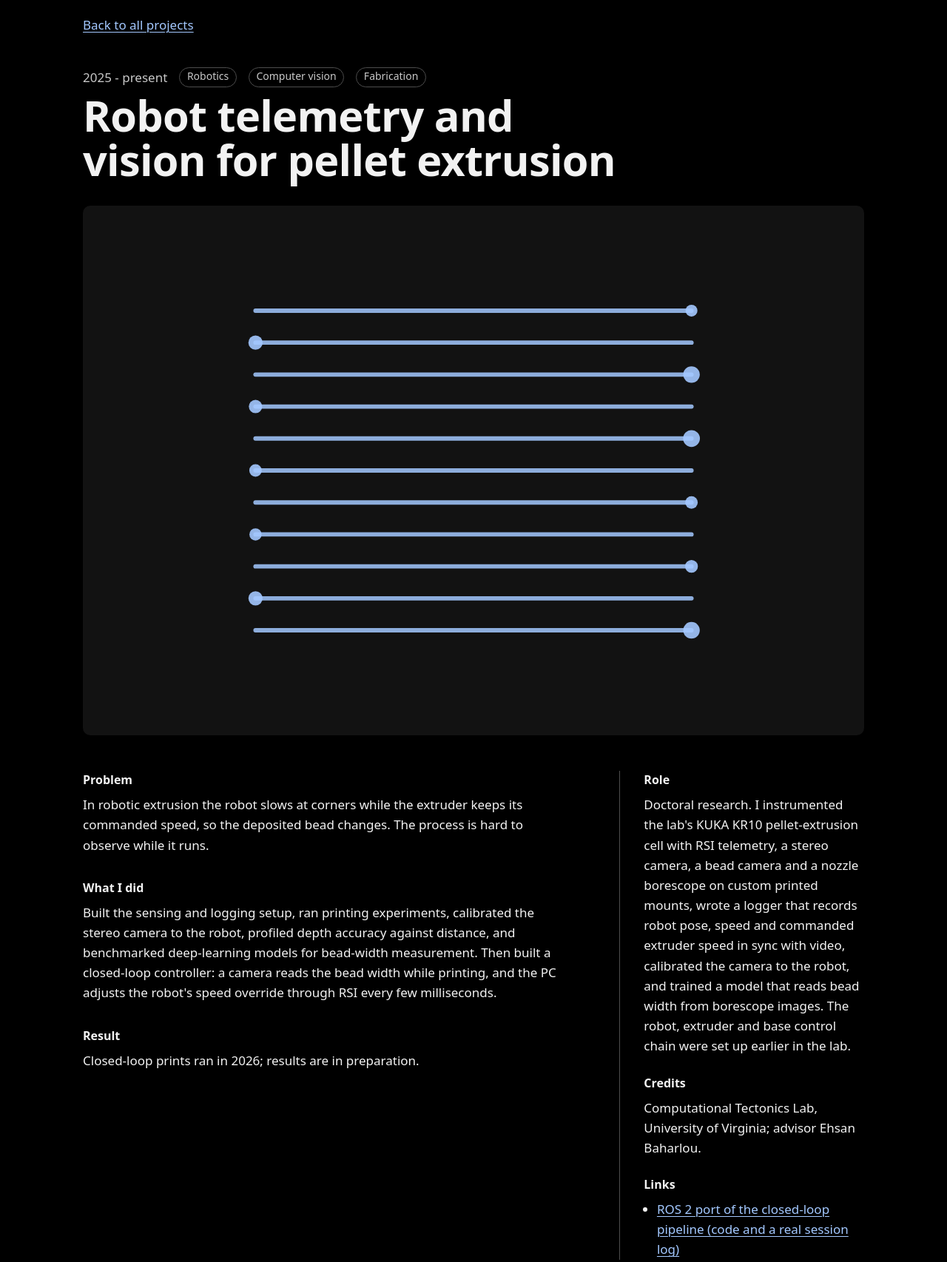
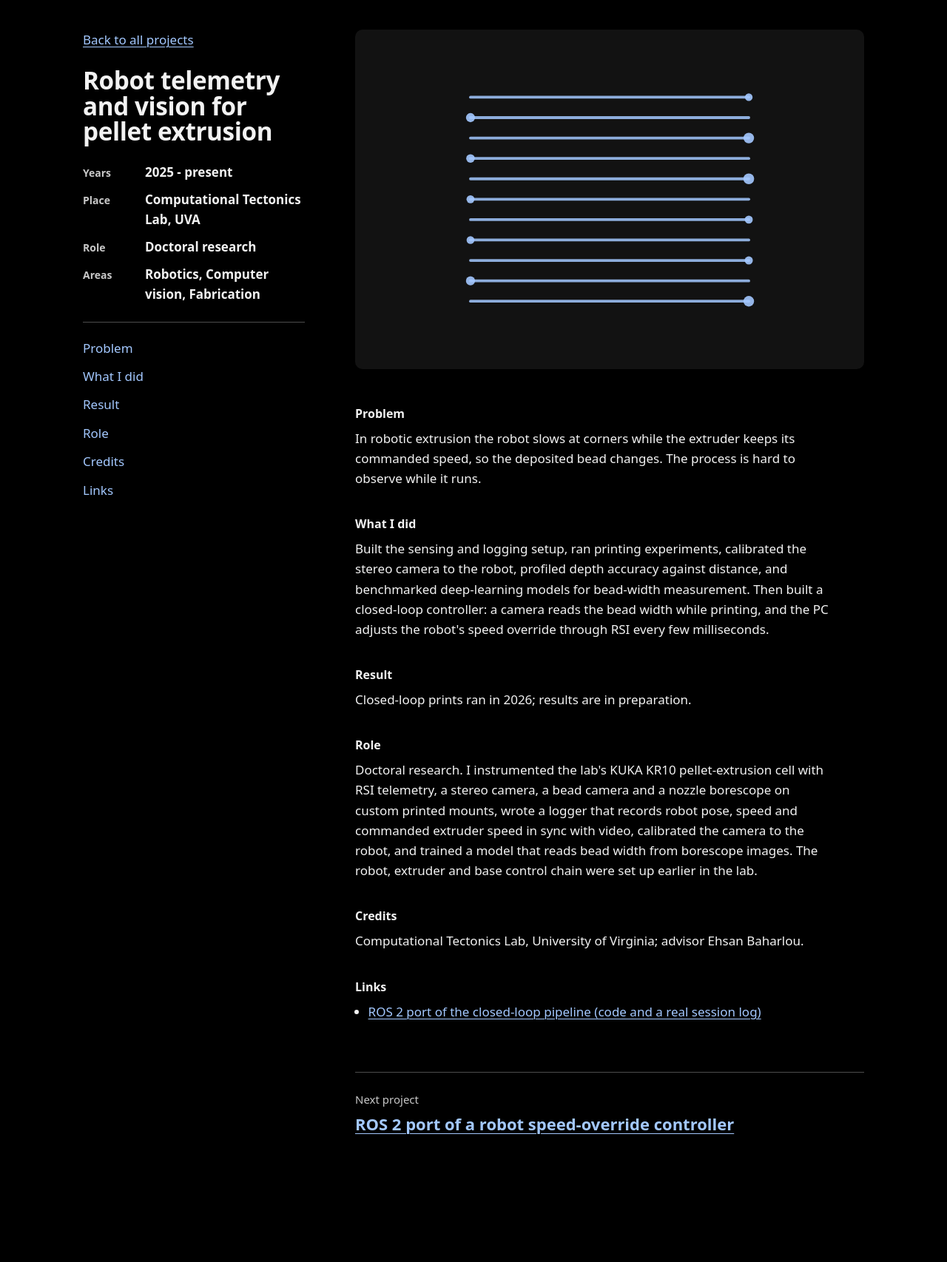
Before and after one commit to yem-hjk6th/yem-hjk6th-personal-web, an Astro site: page /projects/vision-guided-pellet-extrusion in a window 1280 px wide. Shown: the top 1706 px of the page at 74% size. After the commit the page ends 1617 px from the top, so only its background shows below. Built offline with nearby package versions, Linux system fonts and the light colour scheme; Astro itself is replaced by a stand-in of ours; a web font is replaced by a local one.

Commit message:
Project pages: sticky sidebar and thumbnail-to-header view transition
Sidebar (title, years, place, role, areas, section links) is sticky from
1024 px and stacks above the content on smaller screens. Astro ClientRouter
morphs the list thumbnail and title into the page header (transition:name);
Astro turns the animation off under prefers-reduced-motion.

Scripts now set up on astro:page-load; Lenis is torn down before each swap
and re-created on the homepage. history.replaceState keeps the router's
state so Back still works after filtering.

Co-Authored-By: Claude Opus 5.5 <noreply@anthropic.com>

```diff
--- a/src/components/SpotlightReveal.astro
+++ b/src/components/SpotlightReveal.astro
@@ -42,6 +42,7 @@ const pic = { widths, sizes, formats: ['avif', 'webp'] as const, loading: 'lazy'
 </div>
 
 <script>
+  import { onPageLoad } from '../scripts/lifecycle';
   const reduce = () => window.matchMedia('(prefers-reduced-motion: reduce)').matches;
   const clamp = (v: number) => Math.min(1, Math.max(0, v));
 
@@ -100,7 +101,7 @@ const pic = { widths, sizes, formats: ['avif', 'webp'] as const, loading: 'lazy'
     draw();
   }
 
-  document.querySelectorAll<HTMLElement>('[data-spotlight]').forEach(mount);
+  onPageLoad(() => document.querySelectorAll<HTMLElement>('[data-spotlight]').forEach(mount));
 </script>
 
 <style>
--- a/src/layouts/Base.astro
+++ b/src/layouts/Base.astro
@@ -1,6 +1,7 @@
 ---
 import { profile } from '../lib/content';
 import { archivoFonts } from '../lib/fonts';
+import { ClientRouter } from 'astro:transitions';
 interface Props { title?: string; description?: string; noindex?: boolean }
 const { title, description = profile.headlines.robotics_cv, noindex = false } = Astro.props;
 const fullTitle = title ? `${title} | ${profile.name}` : profile.name;
@@ -17,6 +18,7 @@ const canonical = new URL(Astro.url.pathname, Astro.site);
     <link rel="canonical" href={canonical} />
     {archivoFonts.map((f) => <link rel="preload" href={f} as="font" type="font/woff2" crossorigin />)}
     <link rel="icon" href="/favicon.svg" type="image/svg+xml" />
+    <ClientRouter />
     {noindex && <meta name="robots" content="noindex" />}
     <slot name="head" />
   </head>
--- a/src/pages/projects/[slug].astro
+++ b/src/pages/projects/[slug].astro
@@ -11,27 +11,65 @@ export function getStaticPaths() {
 const { project: p } = Astro.props as { project: Project };
 const i = projects.findIndex((x) => x.slug === p.slug);
 const next = projects[(i + 1) % projects.length];
-const sections: { h: string; body: string | null }[] = [
-  { h: 'Problem', body: p.problem },
-  { h: 'What I did', body: p.what_i_did },
-  { h: 'Result', body: p.result },
-];
+// TODO labels show on the dev server only; the public build skips empty sections.
+const sections = [
+  { id: 'problem', h: 'Problem', body: p.problem },
+  { id: 'what-i-did', h: 'What I did', body: p.what_i_did },
+  { id: 'result', h: 'Result', body: p.result },
+].filter((s) => s.body || import.meta.env.DEV);
+const toc = [...sections, { id: 'role', h: 'Role' }, { id: 'credits', h: 'Credits' }, { id: 'links', h: 'Links' }];
 const images = (p.media.images ?? []).map((m) => resolveImage(m, p.slug)!);
+const [lead, ...rest] = images;
 const video = resolveVideo(p.media.video, p.slug);
 ---
 <Base title={p.title} description={p.problem}>
-  <header class="wrap top">
-    <a href="/#work">Back to all projects</a>
-  </header>
   <main id="main" class="wrap project">
-    <div class="head">
-      <p class="meta"><span>{p.years}</span>{p.tags.map((t) => <span class="tag">{tagLabel[t] ?? t}</span>)}</p>
-      <h1>{p.title} {p.status === 'draft' && <span class="draft-label">In progress</span>}</h1>
+    <aside class="side" aria-label="Project summary">
+      <div class="side-inner">
+        <a class="back" href="/#work">Back to all projects</a>
+        <h1 transition:name={`title-${p.slug}`}>{p.title} {p.status === 'draft' && <span class="draft-label">In progress</span>}</h1>
+        <dl class="facts">
+          <div><dt>Years</dt><dd>{p.years}</dd></div>
+          {p.meta.place && <div><dt>Place</dt><dd>{p.meta.place}</dd></div>}
+          <div><dt>Role</dt><dd>{p.meta.role}</dd></div>
+          <div><dt>Areas</dt><dd>{p.tags.map((t) => tagLabel[t] ?? t).join(', ')}</dd></div>
+        </dl>
+        <nav class="toc" aria-label="On this page">
+          <ul>{toc.map((s) => <li><a href={`#${s.id}`}>{s.h}</a></li>)}</ul>
+        </nav>
+      </div>
+    </aside>
+
+    <div class="content">
+      <div class="lead" transition:name={`media-${p.slug}`}>
+        {lead ? <MediaFrame image={lead} slug={p.slug} size="large" />
+          : !video && <MediaFrame image={null} slug={p.slug} size="large" />}
       </div>
 
+      {sections.map((s) => (
+        <section id={s.id}>
+          <h2>{s.h}</h2>
+          {s.body ? <p>{s.body}</p> : <p><span class="todo">TODO: {s.h.toLowerCase()} not yet written in projects.yaml</span></p>}
+        </section>
+      ))}
+      <section id="role">
+        <h2>Role</h2>
+        <p>{p.role}</p>
+      </section>
+      <section id="credits">
+        <h2>Credits</h2>
+        <p>{p.credits}</p>
+      </section>
+      <section id="links">
+        <h2>Links</h2>
+        {p.links.length ? (
+          <ul>{p.links.map((l) => <li><a href={l.url} rel="noopener">{l.label}</a></li>)}</ul>
+        ) : <p class="none">No public links yet.</p>}
+      </section>
+
+      {(rest.length > 0 || video) && (
         <div class="gallery">
-      {images.length === 0 && !video && <MediaFrame image={null} slug={p.slug} size="large" />}
-      {images.map((img) => <MediaFrame image={img} slug={p.slug} size="large" />)}
+          {rest.map((img) => <MediaFrame image={img} slug={p.slug} size="large" />)}
           {video && (
             video.url ? (
               <figure class="video">
@@ -41,55 +79,48 @@ const video = resolveVideo(p.media.video, p.slug);
             ) : import.meta.env.DEV && <p><span class="todo">TODO: add the file {video.path} (listed in projects.yaml, not in the repo yet)</span></p>
           )}
         </div>
+      )}
 
-    <div class="body">
-      <div class="sections">
-        {/* TODO labels show on the dev server only; the public build skips empty sections. */}
-        {sections.filter((s) => s.body || import.meta.env.DEV).map((s) => (
-          <section>
-            <h2>{s.h}</h2>
-            {s.body ? <p>{s.body}</p> : <p><span class="todo">TODO: {s.h.toLowerCase()} not yet written in projects.yaml</span></p>}
-          </section>
-        ))}
-      </div>
-      <aside>
-        <h2>Role</h2>
-        <p>{p.role}</p>
-        <h2>Credits</h2>
-        <p>{p.credits}</p>
-        <h2>Links</h2>
-        {p.links.length ? (
-          <ul>{p.links.map((l) => <li><a href={l.url} rel="noopener">{l.label}</a></li>)}</ul>
-        ) : <p class="none">No public links yet.</p>}
-      </aside>
-    </div>
       <nav class="next" aria-label="Next project">
         <span>Next project</span>
         <a href={`/projects/${next.slug}/`}>{next.title}</a>
       </nav>
+    </div>
   </main>
 </Base>
 <style>
-  .top { padding-block: 1.25rem; }
-  .project { padding-bottom: 5rem; }
-  .meta { display: flex; flex-wrap: wrap; gap: .5rem 1rem; color: var(--muted); margin: 1.5rem 0 .5rem; }
-  .tag { border: 1px solid var(--rule); border-radius: 999px; padding: 0 .6rem; font-size: .875rem; }
-  h1 { font-variation-settings: 'wdth' 110; font-weight: 750; font-size: clamp(2rem, 5.5vw, 3.6rem); line-height: 1.04; letter-spacing: -.012em; margin: 0 0 2rem; max-width: 22ch; }
-  .gallery { display: grid; grid-template-columns: minmax(0, 1fr); gap: 2rem; margin: 0 0 3rem; }
+  .project { padding-block: 1.25rem 5rem; display: grid; grid-template-columns: minmax(0, 1fr); gap: 2rem; }
+  /* Sidebar: stacked above the content on phones and tablets, sticky beside it from 1024 px. */
+  @media (min-width: 64rem) {
+    .project { grid-template-columns: 19rem minmax(0, 1fr); column-gap: clamp(2.5rem, 5vw, 4.5rem); padding-top: 2.5rem; }
+    .side-inner { position: sticky; top: 2rem; max-height: calc(100svh - 4rem); overflow-y: auto; padding-right: .25rem; }
+  }
+  .side-inner { display: grid; gap: 1.5rem; align-content: start; }
+  .back { justify-self: start; }
+  h1 { font-variation-settings: 'wdth' 110; font-weight: 750; font-size: clamp(2rem, 5.5vw, 3.6rem); line-height: 1.04; letter-spacing: -.012em; margin: 0; max-width: 22ch; }
+  @media (min-width: 64rem) { h1 { font-size: clamp(2rem, 2.6vw, 2.6rem); } }
+  .facts { margin: 0; display: grid; gap: .6rem; }
+  .facts div { display: grid; grid-template-columns: 4.5rem minmax(0, 1fr); gap: .75rem; align-items: baseline; }
+  .facts dt { color: var(--muted); font-size: .875rem; font-weight: 600; font-variation-settings: 'wdth' 82; }
+  .facts dd { margin: 0; font-weight: 550; }
+  .toc { border-top: 1px solid var(--rule); padding-top: 1rem; }
+  .toc ul { list-style: none; margin: 0; padding: 0; display: flex; flex-wrap: wrap; gap: .25rem 1.25rem; }
+  @media (min-width: 64rem) { .toc ul { display: grid; gap: .1rem; } }
+  .toc a { display: inline-block; padding: .3rem 0; text-decoration: none; color: var(--blue); }
+  .toc a:hover { text-decoration: underline; text-decoration-thickness: 3px; }
+
+  .content { display: grid; gap: 2.25rem; align-content: start; min-width: 0; }
+  .lead:empty { display: none; }
+  section { scroll-margin-top: 1.5rem; }
+  section p { margin: 0; max-width: 66ch; }
+  h2 { font-size: 1rem; font-weight: 700; margin: 0 0 .4rem; font-variation-settings: 'wdth' 100; }
+  section ul { margin: 0; padding-left: 1.1rem; }
+  .none { color: var(--muted); }
+  .gallery { display: grid; grid-template-columns: minmax(0, 1fr); gap: 2rem; }
   .video { margin: 0; }
   .video video { width: 100%; border-radius: 10px; background: var(--surface); }
   .video figcaption { margin-top: .75rem; color: var(--muted); font-size: .9375rem; }
-  .body { display: grid; grid-template-columns: minmax(0, 1fr); gap: 2rem; }
-  @media (min-width: 60rem) { .body { grid-template-columns: minmax(0, 2fr) minmax(0, 1fr); column-gap: 4rem; } .body aside { align-self: start; } }
-  .sections { display: grid; gap: 2rem; align-content: start; }
-  section p, aside p { margin: 0; max-width: 66ch; }
-  h2 { font-size: 1rem; font-weight: 700; margin: 0 0 .4rem; font-variation-settings: 'wdth' 100; }
-  aside h2:not(:first-child) { margin-top: 1.5rem; }
-  aside { border-top: 1px solid var(--rule); padding-top: 1.5rem; }
-  @media (min-width: 60rem) { aside { border-top: 0; border-left: 1px solid var(--rule); padding: 0 0 0 2rem; } }
-  aside ul { margin: 0; padding-left: 1.1rem; }
-  .none { color: var(--muted); }
-  .next { margin-top: 4rem; padding-top: 1.5rem; border-top: 1px solid var(--rule); display: grid; gap: .25rem; }
+  .next { margin-top: 2rem; padding-top: 1.5rem; border-top: 1px solid var(--rule); display: grid; gap: .25rem; }
   .next span { color: var(--muted); font-size: .9375rem; }
   .next a { font-size: 1.375rem; font-weight: 650; }
 </style>
--- a/src/scripts/filter.ts
+++ b/src/scripts/filter.ts
@@ -27,7 +27,8 @@ export function initFilter(root: ParentNode = document) {
     if (push) {
       const url = new URL(location.href);
       if (id === 'all') url.searchParams.delete('for'); else url.searchParams.set('for', id);
-      history.replaceState(null, '', url);
+      // Keep the router's history state, or Back would skip this page.
+      history.replaceState(history.state, '', url);
     }
     document.dispatchEvent(new CustomEvent('audiencechange', { detail: id }));
   };
--- /dev/null
+++ b/src/scripts/lifecycle.ts
@@ -0,0 +1,6 @@
+// Page lifecycle under Astro's client router (<ClientRouter /> in Base.astro):
+// bundled scripts run once per session, so per-page setup hangs on
+// astro:page-load, which fires on the first load and after every navigation.
+export function onPageLoad(fn: () => void) {
+  document.addEventListener('astro:page-load', fn);
+}
```
Also changed, not shown: src/components/Home.astro (+19 -10 lines), src/scripts/motion.ts (+13 -2 lines). Lines whose indentation alone changed are shown as unchanged.
